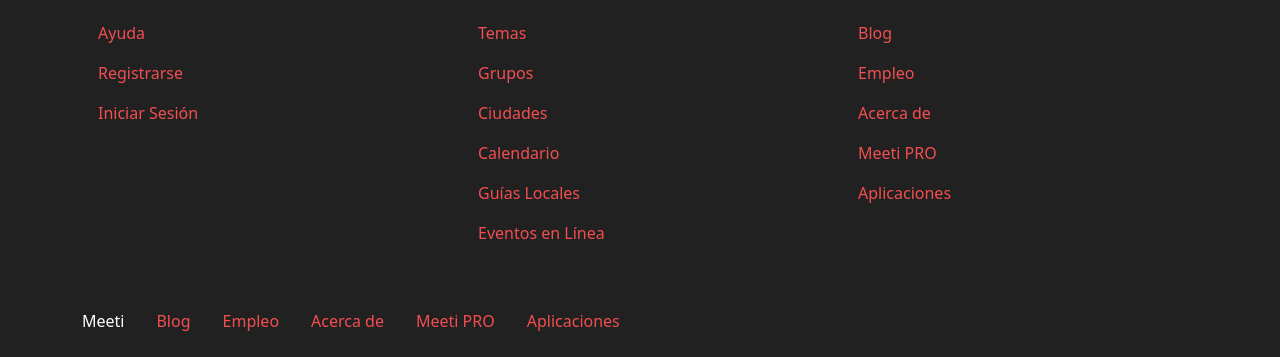
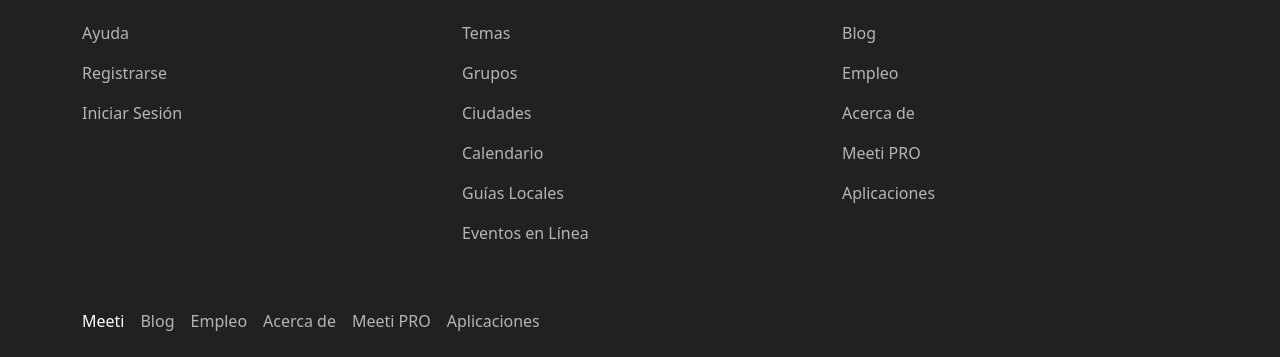
Before and after one commit to Ara-Polanco/meet, a website: page index.html in a window 1280 px wide. Shown: the part 2509-2866 px from the top of the page. Drawn offline with Linux system fonts and the light colour scheme.

Commit message:
Adding: styles to footer

```diff
--- a/index.html
+++ b/index.html
@@ -152,7 +152,8 @@
             </div>
 
             <div class="row pt-3">
-                <div class="col-md-4">
+
+                <div class="col-md-4 mb-5">
                     <p class="fs-5">Tu Cuenta</p>
                     <nav class="nav flex-column">
                         <a href="#" class="nav-link">Ayuda</a>
@@ -161,7 +162,7 @@
                     </nav>
                 </div>
 
-                <div class="col-md-4">
+                <div class="col-md-4 mb-5">
                     <p class="fs-5">Descubrir</p>
                     <nav class="nav flex-column">
                         <a href="#" class="nav-link">Temas</a>
@@ -173,7 +174,7 @@
                     </nav>
                 </div>
 
-                <div class="col-md-4">
+                <div class="col-md-4 mb-5">
                     <p class="fs-5">Meeti</p>
                     <nav class="nav flex-column">
                         <a href="#" class="nav-link">Blog</a>
@@ -184,20 +185,20 @@
                     </nav>
                 </div>
 
-                <div class="d-flex flex-column flex-md-row mt-5 align-items-md-center">
+                <div class="d-flex flex-column flex-md-row align-items-md-center">
                     <p class="m-0 me-3">Meeti</p>
                     <nav class="nav flex-column flex-md-row">
-                        <a href="#" class="nav-link">Blog</a>
-                        <a href="#" class="nav-link">Empleo</a>
-                        <a href="#" class="nav-link">Acerca de</a>
-                        <a href="#" class="nav-link">Meeti PRO</a>
-                        <a href="#" class="nav-link">Aplicaciones</a>
+                        <a href="#" class="nav-link me-md-3">Blog</a>
+                        <a href="#" class="nav-link me-md-3">Empleo</a>
+                        <a href="#" class="nav-link me-md-3">Acerca de</a>
+                        <a href="#" class="nav-link me-md-3">Meeti PRO</a>
+                        <a href="#" class="nav-link me-md-3">Aplicaciones</a>
                     </nav>
                 </div>
-
             </div>
         </div>
     </footer>
 
+    <script src="js/bootstrap.bundle.min.js"></script>
 </body>
 </html>
--- a/src/scss/_custom.scss
+++ b/src/scss/_custom.scss
@@ -2,6 +2,7 @@
 $rojo: #F34F51;
 $verde: #0098ae;
 $oscuro: #212121;
+$gris : #b5b5b5;
 
 /* Asignar paleta de colores a Bootstrap */
 $primary: $rojo;
@@ -15,5 +16,10 @@
 /* Cards */
 $card-border-color: transparent;
 
+/* Nav Link */
+$nav-link-padding-x: 0;
+$nav-link-color:      $gris;
+$nav-link-hover-color: darken($gris, 10%);
+
 /* Importar Bootstrap */
 @import '../../node_modules/bootstrap/scss/bootstrap.scss';
```
Also changed, not shown: build/css/styles.css, 1 other file.
